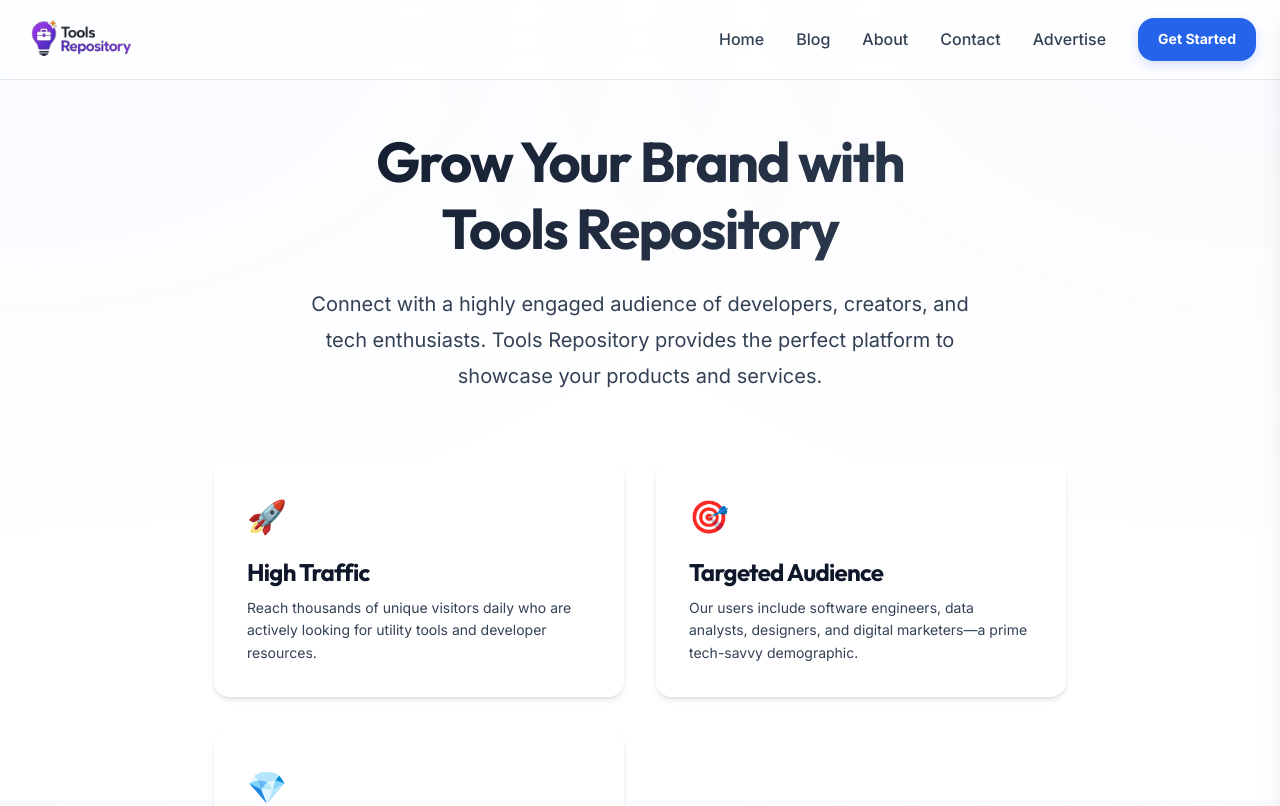
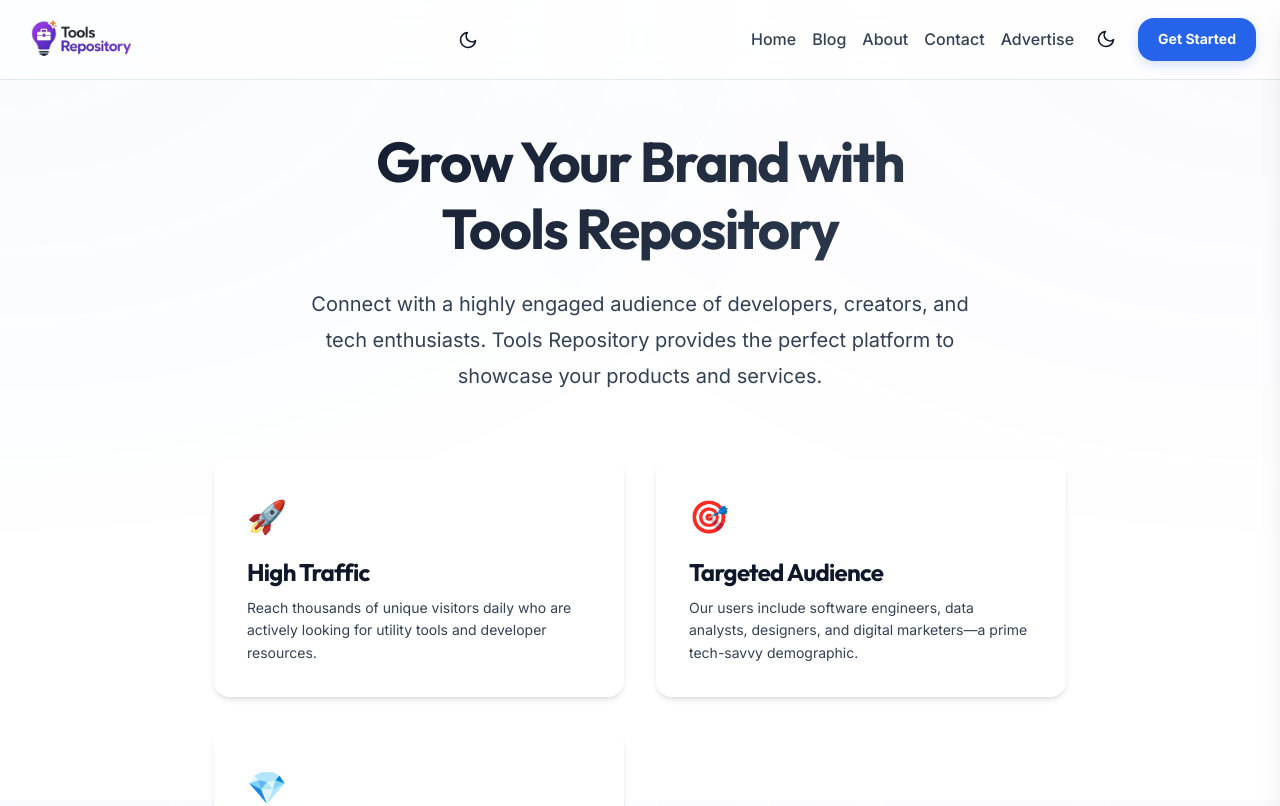
Before and after one commit to DaniyalAliSajid/tools-repository, a Next.js app: page /advertise in a window 1280 px wide. Shown: the top 806 px of the page. Built offline with nearby package versions, Linux system fonts and the light colour scheme.

Commit message:
feat: add light/dark theme toggle

```diff
--- a/package.json
+++ b/package.json
@@ -11,6 +11,7 @@
   "dependencies": {
     "@types/qrcode": "^1.5.6",
     "next": "16.1.6",
+    "next-themes": "^0.4.6",
     "qrcode": "^1.5.4",
     "react": "19.2.3",
     "react-dom": "19.2.3"
--- a/src/app/layout.tsx
+++ b/src/app/layout.tsx
@@ -7,6 +7,7 @@
 import './globals.css';
 import Script from 'next/script';
 import ClientLayout from '../components/ClientLayout';
+import { ThemeProvider } from '../components/ThemeProvider';
 
 export const metadata: Metadata = {
     metadataBase: new URL('https://toolsrepository.com'),
@@ -79,9 +80,11 @@
                 </Script>
             </head>
             <body>
-                <ClientLayout>
-                    {children}
-                </ClientLayout>
+                <ThemeProvider attribute="data-theme" defaultTheme="system" enableSystem>
+                    <ClientLayout>
+                        {children}
+                    </ClientLayout>
+                </ThemeProvider>
             </body>
         </html>
     );
--- a/src/components/ClientLayout.tsx
+++ b/src/components/ClientLayout.tsx
@@ -2,6 +2,7 @@
 
 import { useState, useEffect } from 'react';
 import Link from 'next/link';
+import { ThemeToggle } from './ThemeToggle';
 
 export default function ClientLayout({ children }: { children: React.ReactNode }) {
     const [isMenuOpen, setIsMenuOpen] = useState(false);
@@ -25,6 +26,8 @@
                         <img src="/logo.svg" alt="Tools Repository" className="header__logo-img" width="160" height="40" style={{ height: '40px', width: 'auto' }} />
                     </Link>
 
+                    <div style={{ display: 'flex', alignItems: 'center', gap: 'var(--space-2)' }}>
+                        <ThemeToggle />
                         <button
                             className="header__nav-mobile-toggle"
                             onClick={() => setIsMenuOpen(true)}
@@ -32,13 +35,15 @@
                         >
                             <svg width="24" height="24" viewBox="0 0 24 24" fill="none" stroke="currentColor" strokeWidth="2" strokeLinecap="round" strokeLinejoin="round"><line x1="4" x2="20" y1="12" y2="12"></line><line x1="4" x2="20" y1="6" y2="6"></line><line x1="4" x2="20" y1="18" y2="18"></line></svg>
                         </button>
+                    </div>
 
-                    <nav className="header__nav">
+                    <nav className="header__nav" style={{ display: 'flex', alignItems: 'center', gap: 'var(--space-4)' }}>
                         <Link href="/" className="header__link">Home</Link>
                         <Link href="/blog" className="header__link">Blog</Link>
                         <Link href="/about" className="header__link">About</Link>
                         <Link href="/contact" className="header__link">Contact</Link>
                         <Link href="/advertise" className="header__link">Advertise</Link>
+                        <ThemeToggle />
                         <Link
                             href="/#tools"
                             className="btn btn--primary btn--sm"
--- /dev/null
+++ b/src/components/ThemeProvider.tsx
@@ -0,0 +1,8 @@
+"use client";
+
+import { ThemeProvider as NextThemesProvider } from "next-themes";
+import type { ThemeProviderProps } from "next-themes";
+
+export function ThemeProvider({ children, ...props }: ThemeProviderProps) {
+  return <NextThemesProvider {...props}>{children}</NextThemesProvider>;
+}
--- /dev/null
+++ b/src/components/ThemeToggle.tsx
@@ -0,0 +1,65 @@
+"use client";
+
+import { useTheme } from "next-themes";
+import { useEffect, useState } from "react";
+
+export function ThemeToggle({ className = "" }: { className?: string }) {
+    const { theme, setTheme } = useTheme();
+    const [mounted, setMounted] = useState(false);
+
+    // useEffect only runs on the client, so now we can safely show the UI
+    useEffect(() => {
+        setMounted(true);
+    }, []);
+
+    if (!mounted) {
+        // Return a placeholder of the same size to avoid layout shift before hydration
+        return <div className={`w-8 h-8 ${className}`} style={{ width: 32, height: 32 }} />;
+    }
+
+    const isDark = theme === 'dark';
+
+    return (
+        <button
+            onClick={() => setTheme(isDark ? 'light' : 'dark')}
+            className={`theme-toggle-btn ${className}`}
+            aria-label="Toggle Dark Mode"
+            title="Toggle Dark Mode"
+            style={{
+                display: 'flex',
+                alignItems: 'center',
+                justifyContent: 'center',
+                width: '32px',
+                height: '32px',
+                borderRadius: 'var(--radius-full)',
+                background: 'transparent',
+                border: 'none',
+                color: 'var(--color-text)',
+                cursor: 'pointer',
+                transition: 'background-color var(--transition-fast), color var(--transition-fast)',
+            }}
+            onMouseOver={(e) => e.currentTarget.style.backgroundColor = 'var(--color-surface-hover)'}
+            onMouseOut={(e) => e.currentTarget.style.backgroundColor = 'transparent'}
+        >
+            {isDark ? (
+                // Sun Icon for Dark Mode
+                <svg width="20" height="20" viewBox="0 0 24 24" fill="none" stroke="currentColor" strokeWidth="2" strokeLinecap="round" strokeLinejoin="round">
+                    <circle cx="12" cy="12" r="5"></circle>
+                    <line x1="12" y1="1" x2="12" y2="3"></line>
+                    <line x1="12" y1="21" x2="12" y2="23"></line>
+                    <line x1="4.22" y1="4.22" x2="5.64" y2="5.64"></line>
+                    <line x1="18.36" y1="18.36" x2="19.78" y2="19.78"></line>
+                    <line x1="1" y1="12" x2="3" y2="12"></line>
+                    <line x1="21" y1="12" x2="23" y2="12"></line>
+                    <line x1="4.22" y1="19.78" x2="5.64" y2="18.36"></line>
+                    <line x1="18.36" y1="5.64" x2="19.78" y2="4.22"></line>
+                </svg>
+            ) : (
+                // Moon Icon for Light Mode
+                <svg width="20" height="20" viewBox="0 0 24 24" fill="none" stroke="currentColor" strokeWidth="2" strokeLinecap="round" strokeLinejoin="round">
+                    <path d="M21 12.79A9 9 0 1 1 11.21 3 7 7 0 0 0 21 12.79z"></path>
+                </svg>
+            )}
+        </button>
+    );
+}
```
Also changed, not shown: 1 other file (tests, documents, lock files or other folders). Lines whose indentation alone changed are shown as unchanged.
